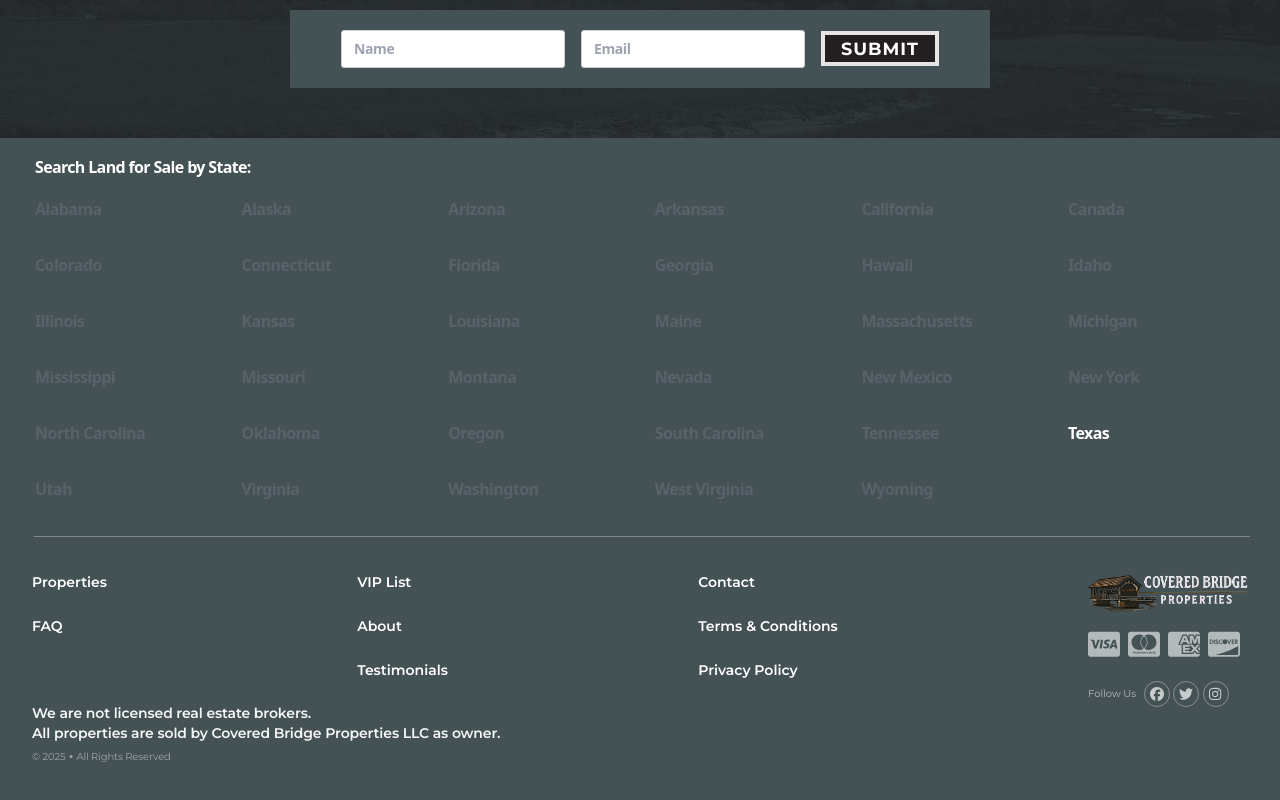
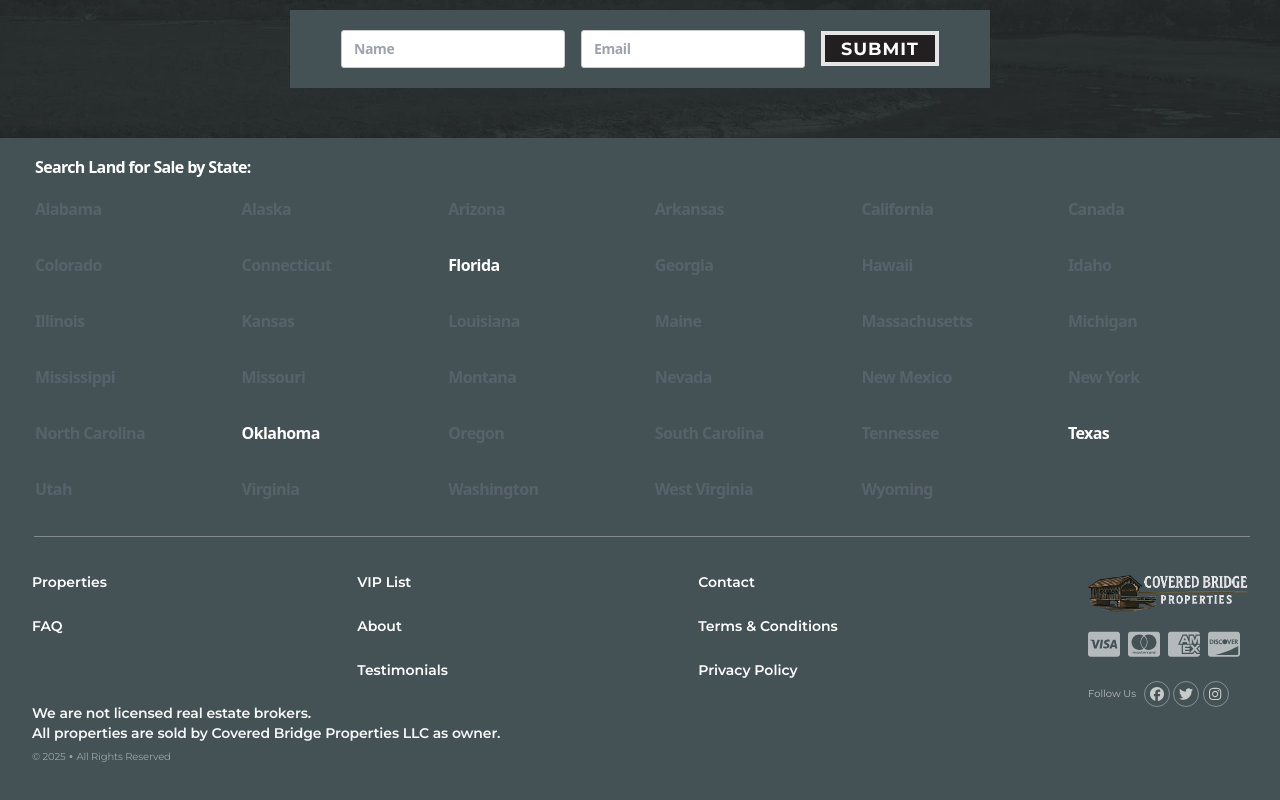
Before and after one commit to nyteksf/covered-bridge-seller-page, a React (Vite) app: page / in a window 1280 px wide. Shown: the part 996-1796 px from the top of the page. Built offline with nearby package versions, Linux system fonts and the light colour scheme.

Commit message:
Change available states, StateSelector.jsx

```diff
--- a/src/components/StateSelector.jsx
+++ b/src/components/StateSelector.jsx
@@ -2,7 +2,7 @@ import React from "react";
 import { Link } from "react-router-dom";
 
 export default function StateSelector() {
-  const availableStates = ["Texas"];
+  const availableStates = ["Texas", "Florida", "Oklahoma"];
 
   const stateAbbreviations = {
     Alabama: "AL",
```
